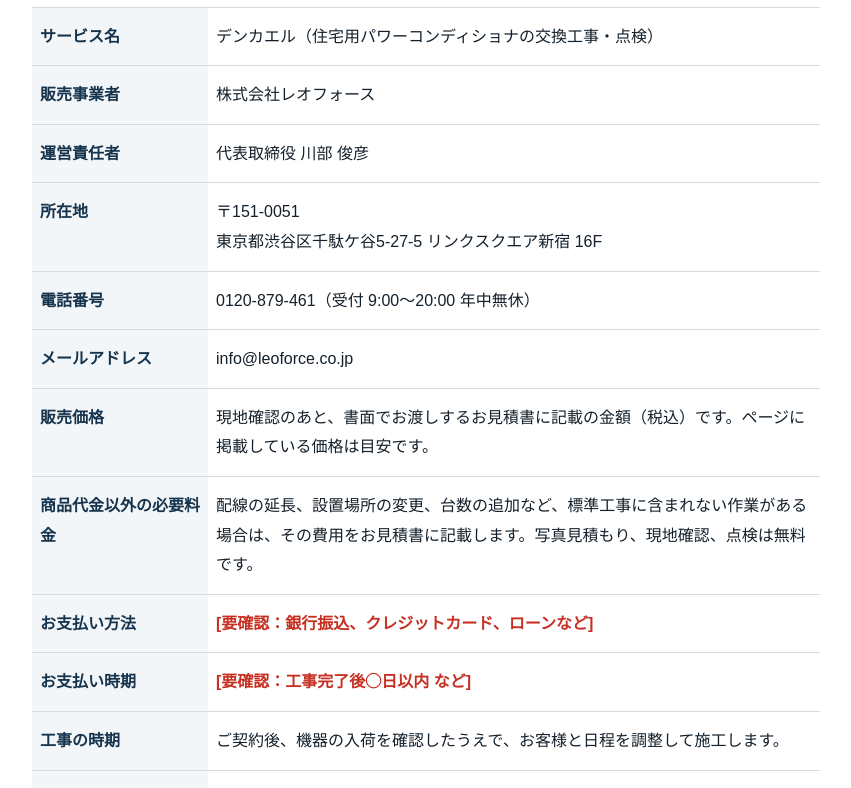
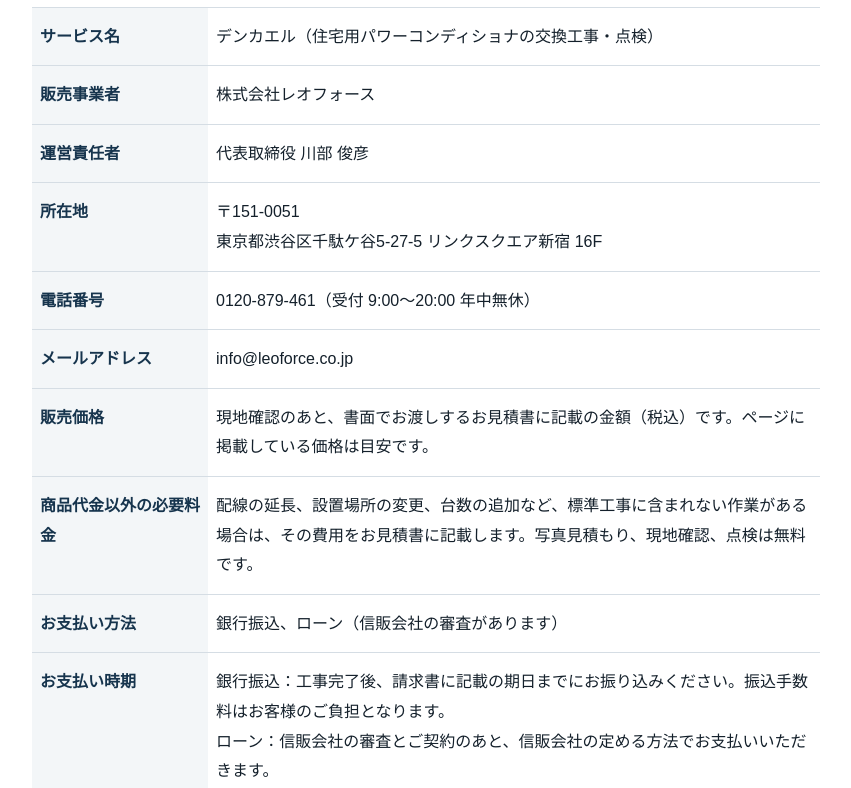
Before and after one commit to leoforce-Inc/leoforce-kawabe, a plain HTML site: page lp/powercon-tokyo/tokushoho.html in a window 1280 px wide. Shown: the part 158-946 px from the top of the page, without its empty margins (214-1065 px from the left). Drawn offline with Linux system fonts and the light colour scheme.

Commit message:
Fill in payment terms on the powercon-tokyo tokushoho page
Payment methods are bank transfer and loan. Timing: transfer by the
invoice due date after the work is done; loans follow the credit
company's terms after approval.

Co-Authored-By: Claude Opus 5.5 <noreply@anthropic.com>

```diff
--- a/lp/powercon-tokyo/tokushoho.html
+++ b/lp/powercon-tokyo/tokushoho.html
@@ -12,7 +12,6 @@
 <header class="site"><div class="in"><a href="./" class="back">← デンカエルのパワコン交換へ戻る</a></div></header>
 <main class="in">
   <h1>特定商取引法に基づく表記</h1>
-  <!-- 公開前に [要確認] の項目を埋めること -->
   <dl>
     <dt>サービス名</dt><dd>デンカエル（住宅用パワーコンディショナの交換工事・点検）</dd>
     <dt>販売事業者</dt><dd>株式会社レオフォース</dd>
@@ -22,8 +21,8 @@
     <dt>メールアドレス</dt><dd>info@leoforce.co.jp</dd>
     <dt>販売価格</dt><dd>現地確認のあと、書面でお渡しするお見積書に記載の金額（税込）です。ページに掲載している価格は目安です。</dd>
     <dt>商品代金以外の必要料金</dt><dd>配線の延長、設置場所の変更、台数の追加など、標準工事に含まれない作業がある場合は、その費用をお見積書に記載します。写真見積もり、現地確認、点検は無料です。</dd>
-    <dt>お支払い方法</dt><dd><span class="todo">[要確認：銀行振込、クレジットカード、ローンなど]</span></dd>
-    <dt>お支払い時期</dt><dd><span class="todo">[要確認：工事完了後◯日以内 など]</span></dd>
+    <dt>お支払い方法</dt><dd>銀行振込、ローン（信販会社の審査があります）</dd>
+    <dt>お支払い時期</dt><dd>銀行振込：工事完了後、請求書に記載の期日までにお振り込みください。振込手数料はお客様のご負担となります。<br>ローン：信販会社の審査とご契約のあと、信販会社の定める方法でお支払いいただきます。</dd>
     <dt>工事の時期</dt><dd>ご契約後、機器の入荷を確認したうえで、お客様と日程を調整して施工します。</dd>
     <dt>補助金について</dt><dd>東京都などの補助金は、要件を満たす場合に交付されます。交付の可否と金額は、申請先の審査によって決まります。</dd>
     <dt>契約の解除・キャンセル</dt><dd>ご契約後の解除の条件と費用は、契約書面に記載します。契約の内容によってはクーリング・オフの対象となり、その場合は契約書面を受け取った日から8日以内であれば、書面または電磁的記録で契約を解除できます。</dd>
```
